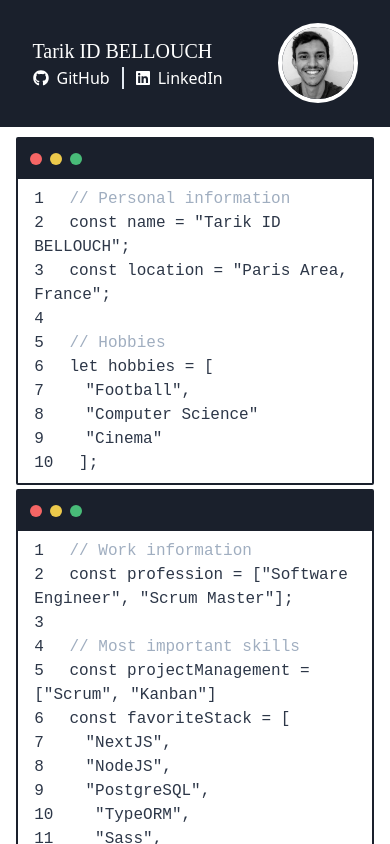
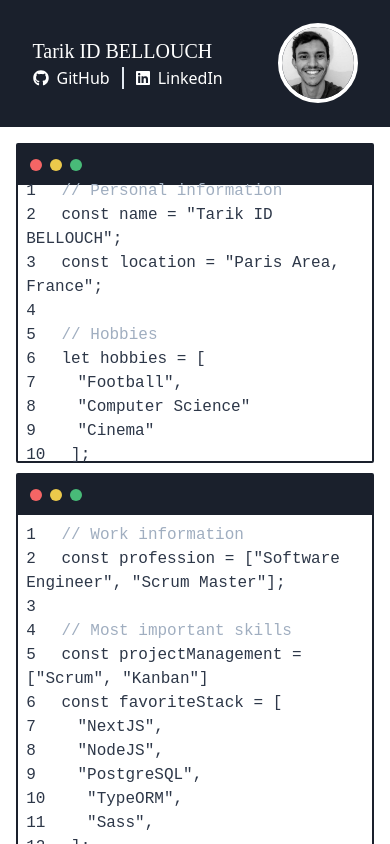
Before and after one commit to devidb00/tarikidb.com, a Next.js app: page / in a window 390 px wide. Built offline with nearby package versions, Linux system fonts and the light colour scheme.

Commit message:
New design

```diff
--- a/components/MySkills.js
+++ b/components/MySkills.js
@@ -43,7 +43,7 @@ const card_content_who = [
 
 const MySkills = () => {
   return (
-    <div className="mt-4 h-80 flex justify-center items-center">
+    <div className="mt-2 h-80 flex justify-center items-center">
       <div className="sm:w-5/6 w-11/12 h-full flex justify-between items-center">
         <div
           name="card_code"
@@ -62,9 +62,9 @@ const MySkills = () => {
           </div>
           <div
             name="content"
-            className="h-74 w-auto flex flex-col justify-center items-start"
+            className="h-70 w-auto flex flex-col justify-center items-start"
           >
-            <div className="p-4 font-code text-gray-800">
+            <div className="p-2 font-code text-gray-800">
               {card_content_who.map((i) => {
                 return (
                   <div key={i.row}>
--- a/components/Studies.js
+++ b/components/Studies.js
@@ -51,7 +51,7 @@ const card_content_what = [
 
 const Studies = () => {
   return (
-    <div className="my-10 h-86 flex justify-center items-center">
+    <div className="my-8 h-86 flex justify-center items-center">
       <div className="sm:w-5/6 w-11/12 h-full flex justify-between items-center">
         <div className="text-xl text-black sm:block hidden">
           <span className="border-b-2 w-8 h-1 border-gray-900">WHAT</span>
@@ -77,9 +77,9 @@ const Studies = () => {
           </div>
           <div
             name="content"
-            className="h-80 mt-4 w-auto flex flex-col justify-center items-start my-4"
+            className="sm:h-74 h-80 mt-4 w-auto flex flex-col justify-center items-start my-4"
           >
-            <div className="p-4 font-code text-gray-800">
+            <div className="p-2 font-code text-gray-800">
               {card_content_what.map((i) => {
                 return (
                   <div key={i.row}>
```
